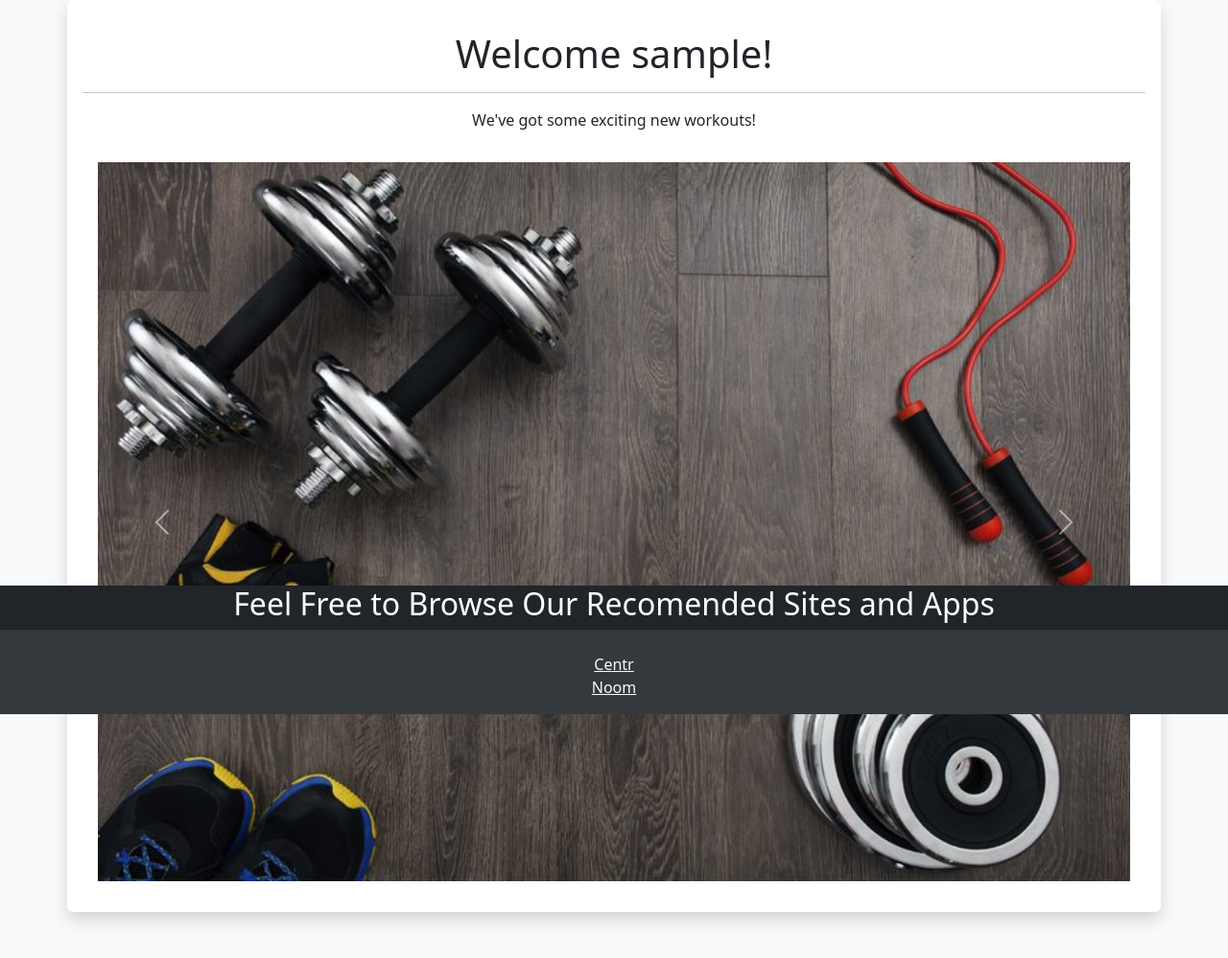
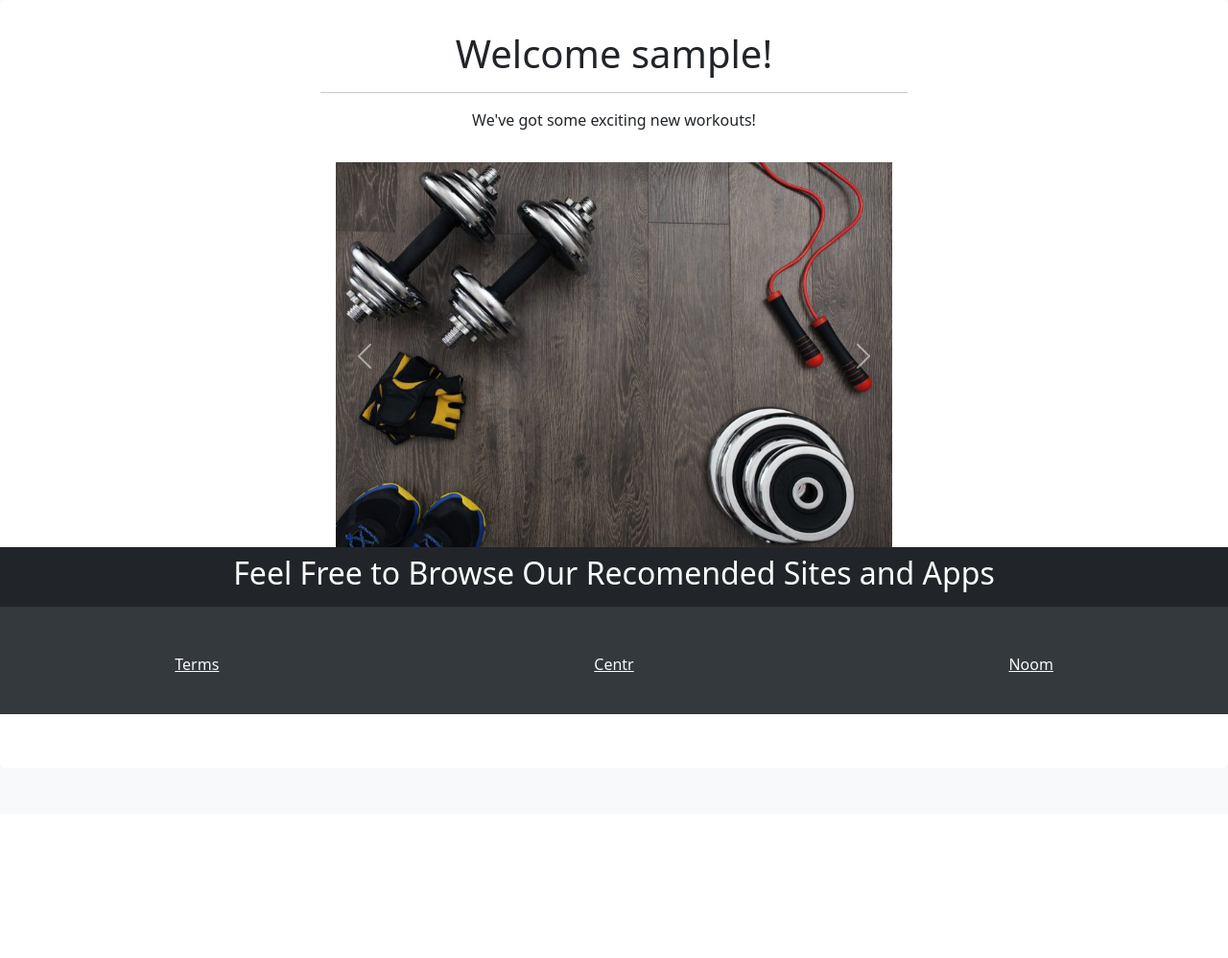
Before and after one commit to Apocalipsist/Capstone_project, a Flask app: page / in a window 1280 px wide. Shown: the part 56-1054 px from the top of the page at 96% size. After the commit the page ends 800 px from the top, so only its background shows below. Run offline with Flask 2, Linux system fonts and the light colour scheme; the visitor is signed in with stand-in values (Sample User, id 1); data comes from the database, SQL or seed files in the repository.

Commit message:
Updated some html elements, added favicon

```diff
--- a/app/templates/base.html
+++ b/app/templates/base.html
@@ -6,6 +6,7 @@
     <meta http-equiv="X-UA-Compatible" content="IE=edge">
     <meta name="viewport" content="width=device-width, initial-scale=1.0">
     <link rel="stylesheet" href="https://cdn.jsdelivr.net/npm/bootstrap@5.2.2/dist/css/bootstrap.min.css">
+    <link rel="icon" type="image/x-icon" href="/static/images/Favicon.ico">
     <title>Afterburn | {% block title %}{% endblock title %}</title>
 </head>
 
@@ -13,58 +14,13 @@
     {% include "nav.html" %}
 
     {% include 'alert.html' %}
-    <div class="container shadow p-3 mb-5 bg-body rounded">
+    <div class="min-vh-100 p-3 mb-5 bg-body rounded">
         {% block content %}
         {% endblock %}
+        {% include "footer.html" %}
     </div>
-    {% include "footer.html" %}
 
     <script src="https://cdn.jsdelivr.net/npm/bootstrap@5.2.2/dist/js/bootstrap.bundle.min.js" type=""></script>
-    <script>
-        // 2. This code loads the IFrame Player API code asynchronously.
-        var tag = document.createElement('script');
-
-        tag.src = "https://www.youtube.com/iframe_api";
-        var firstScriptTag = document.getElementsByTagName('script')[0];
-        firstScriptTag.parentNode.insertBefore(tag, firstScriptTag);
-
-        // 3. This function creates an <iframe> (and YouTube player)
-        //    after the API code downloads.
-        var player;
-        function onYouTubeIframeAPIReady() {
-          player = new YT.Player('player', {
-            height: '390',
-            width: '640',
-            videoId: 'M7lc1UVf-VE',
-            playerVars: {
-              'playsinline': 1
-            },
-            events: {
-              'onReady': onPlayerReady,
-              'onStateChange': onPlayerStateChange
-            }
-          });
-        }
-
-        // 4. The API will call this function when the video player is ready.
-        function onPlayerReady(event) {
-          event.target.playVideo();
-        }
-
-        // 5. The API calls this function when the player's state changes.
-        //    The function indicates that when playing a video (state=1),
-        //    the player should play for six seconds and then stop.
-        var done = false;
-        function onPlayerStateChange(event) {
-          if (event.data == YT.PlayerState.PLAYING && !done) {
-            setTimeout(stopVideo, 6000);
-            done = true;
-          }
-        }
-        function stopVideo() {
-          player.stopVideo();
-        }
-      </script>
 </body>
 
 </html>
--- a/app/templates/footer.html
+++ b/app/templates/footer.html
@@ -1,20 +1,25 @@
 <footer class="fixed-bottom text-bg-dark bg-opacity-100">
     <div class="row">
-        <h2 class="text-center">Feel Free to Browse Our Recomended Sites and Apps</h2>
+        <h2 class="text-center py-2">Feel Free to Browse Our Recomended Sites and Apps</h2>
     </div>
     <div class="row bg-secondary bg-opacity-25">
         <br class="d-inline">
     </div>
-    <div class="row bg-secondary bg-opacity-25 justify-content-space-between">
+    <div class="row bg-secondary bg-opacity-25 py-4 justify-content-space-between">
         <div class="col">
+            <ul class="d-flex flex-column align-items-center list-unstyled">
+                <li><a class="link-light" href="">Terms</a></li>
+            </ul>
         </div>
         <div class="col">
             <ul class="d-flex flex-column align-items-center list-unstyled">
-                <li clas="list-group-item "><a class="link-light" href="https://centr.com">Centr</a></li>
-                <li class="list-group-item "><a class="link-light" href="https://www.noom.com">Noom</a></li>
+                <li clas="list-group-item "><a class="link-light" href="url_for(https://centr.com)">Centr</a></li>
             </ul>
         </div>
         <div class="col">
+            <ul class="d-flex flex-column align-items-center list-unstyled">
+                <li class="list-group-item "><a class="link-light" href="url_for(https://www.noom.com)">Noom</a></li>
+            </ul>
         </div>
     </div>
 </footer>
--- a/app/templates/index.html
+++ b/app/templates/index.html
@@ -5,28 +5,32 @@
 
 {% block content %}
 
-<div>
+<div class="row h-auto">
+    <div class="col-3">
+        <!-- <h1>hey</h1> -->
+    </div>
+    <div class="col">
         {% if current_user.is_authenticated %}
-        <div class="text-center bg-white mt-3">
+            <div class="text-center bg-white mt-3 h-100">
                 <h1>Welcome {{ current_user }}!</h1>
                 <hr>
                 <p>We've got some exciting new workouts!</p>
                 <div id="carouselExampleFade" class="carousel slide carousel-fade bg-white p-3" data-bs-ride="carousel">
                     <div class="carousel-inner">
                         <div class="carousel-item active">
-                        <img src="{{ url_for('static', filename='images/1.jpg') }}" class="d-block w-100 mh-100" alt="...">
+                            <img src="{{ url_for('static', filename='images/1.jpg') }}" class="d-block w-100 mh-75" alt="...">
                         </div>
                         <div class="carousel-item">
-                        <img src="{{ url_for('static', filename='images/2.jpg') }}" class="d-block w-100 mh-100" alt="...">
+                            <img src="{{ url_for('static', filename='images/2.jpg') }}" class="d-block w-100 mh-75" alt="...">
                         </div>
                         <div class="carousel-item">
-                        <img src="{{ url_for('static', filename='images/3.jpg') }}" class="d-block w-100 mh-100" alt="...">
+                            <img src="{{ url_for('static', filename='images/3.jpg') }}" class="d-block w-100 mh-75" alt="...">
                         </div>
                         <div class="carousel-item">
-                        <img src="{{ url_for('static', filename='images/6.jpg') }}" class="d-block w-100 mh-100" alt="...">
+                            <img src="{{ url_for('static', filename='images/6.jpg') }}" class="d-block w-100 mh-75" alt="...">
                         </div>
                         <div class="carousel-item">
-                        <img src="{{ url_for('static', filename='images/7.jpg') }}" class="d-block w-100 mh-100" alt="...">
+                            <img src="{{ url_for('static', filename='images/7.jpg') }}" class="d-block w-100 mh-75" alt="...">
                         </div>
                     </div>
                     <button class="carousel-control-prev" type="button" data-bs-target="#carouselExampleFade" data-bs-slide="prev">
@@ -103,6 +107,8 @@
             </div>
         {% endif %}
     </div>
+    <div class="col-3"></div>
+</div>
 
 
 
```
Also changed, not shown: app/static/images/Favicon.ico (added). Lines whose indentation alone changed are shown as unchanged.
